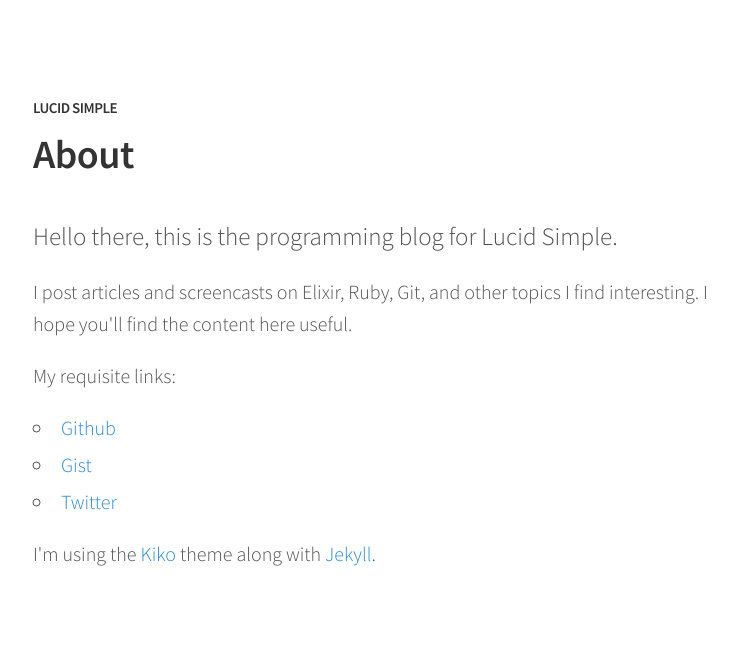
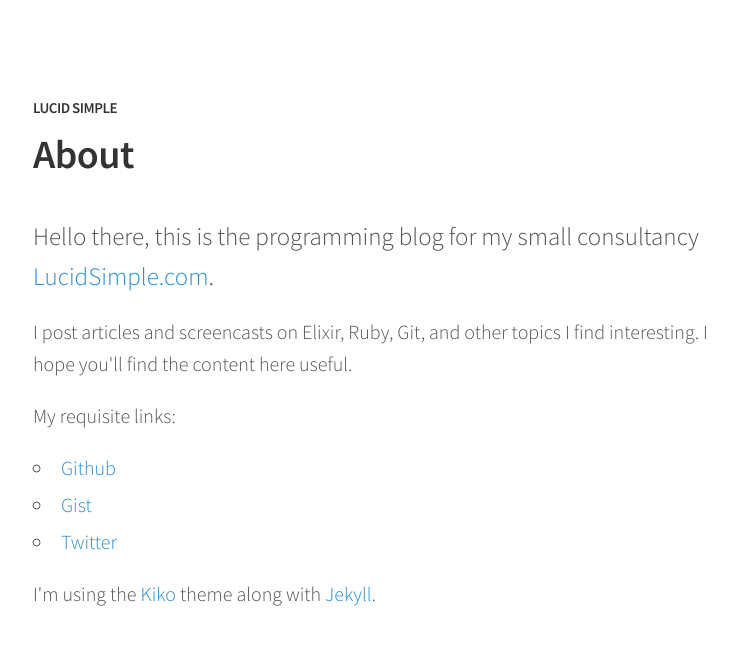
Before and after one commit to jwhiteman/lucidsimple-blog, a Jekyll site: the page built from about.md, in a window 1280 px wide. Shown: the top 645 px of the page, without its empty margins (247-984 px from the left). Built offline with Jekyll 4.4.1, drawn with Linux system fonts in a browser that asks for light colours; Markdown is read by kramdown in place of the engine named in the settings; comment, search, counter and statistics services are not loaded.

Commit message:
Update about

```diff
--- a/about.md
+++ b/about.md
@@ -3,7 +3,7 @@ title: About
 permalink: /about/
 ---
 
-<p class="lead">Hello there, this is the programming blog for Lucid Simple.</p>
+<p class="lead">Hello there, this is the programming blog for my small consultancy <a href="http://lucidsimple.com">LucidSimple.com</a>.</p>
 
 <p>I post articles and screencasts on Elixir, Ruby, Git, and other topics
 I find interesting. I hope you'll find the content here useful.</p>
```
